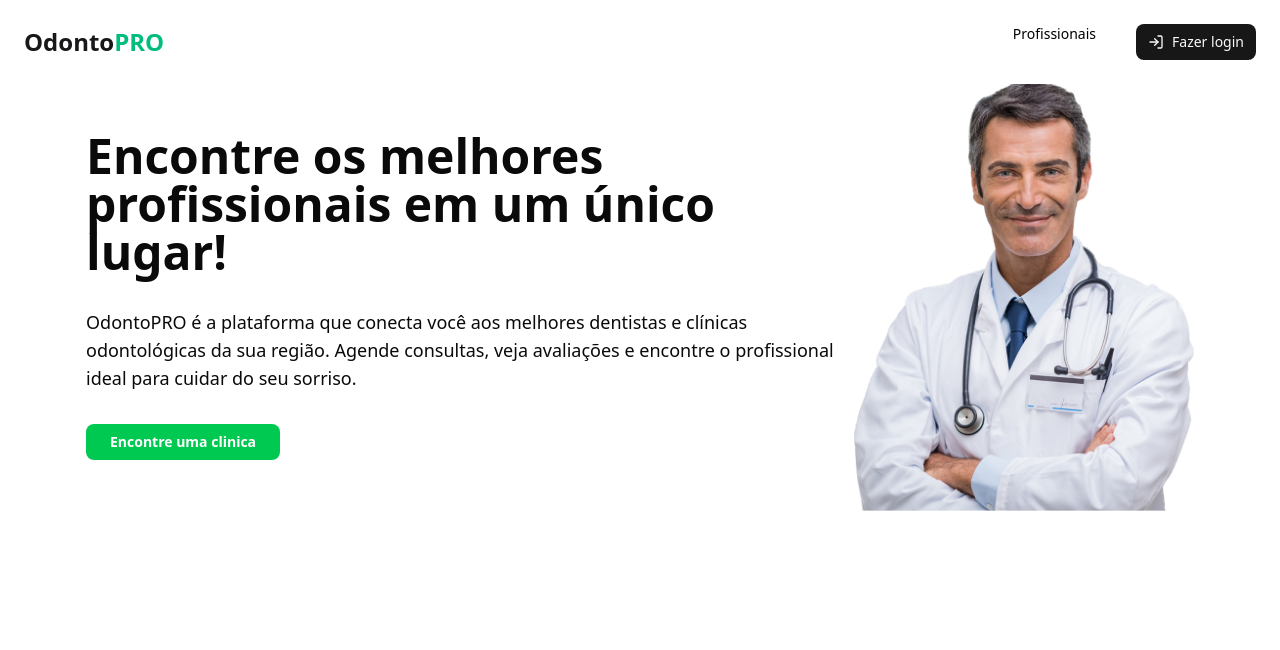
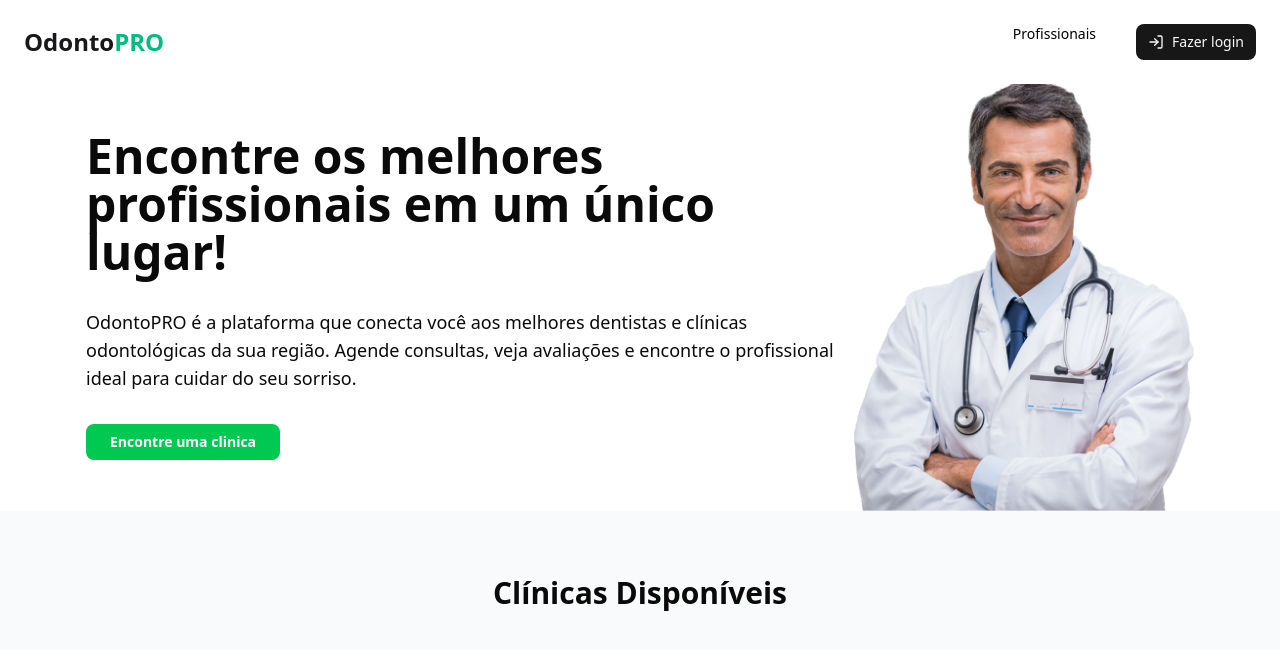
Before and after one commit to zurcx/odontopro, a Next.js app: page / in a window 1280 px wide. Shown: the top 650 px of the page. Built offline with nearby package versions, Linux system fonts and the light colour scheme.

Commit message:
grid profissionais

```diff
--- a/src/app/(public)/_components/hero.tsx
+++ b/src/app/(public)/_components/hero.tsx
@@ -5,7 +5,7 @@ import Image from "next/image";
 export function Hero() {
   return (
     <section className="bg-white">
-      <div className="container mx-auto px-4 pt-20 sm:px-6 lg:px-8">
+      <div className="container mx-auto px-4 pb-4 sm:pb-0 pt-20 sm:px-6 lg:px-8">
 
         <main className="flex-[2] flex items-center justify-center">
 
--- /dev/null
+++ b/src/app/(public)/_components/professionals.tsx
@@ -0,0 +1,16 @@
+export function Professionals() {
+  return (
+    <section className="bg-gray-50 py-16">
+
+      <div className="container mx-auto px-4 sm:px-6 lg:px-8">
+        <h2 className="text-3xl text-center mb-12 font-bold">
+          Clínicas Disponíveis
+        </h2>
+        <section>
+
+
+        </section>
+      </div>
+    </section>
+  )
+}
--- a/src/app/(public)/page.tsx
+++ b/src/app/(public)/page.tsx
@@ -1,16 +1,15 @@
 import { Header } from "./_components/header";
 import { Hero } from "./_components/hero";
+import { Professionals } from "./_components/professionals";
 
 export default function Home() {
   return (
     <div>
       <Header />
-
       <div>
         <Hero />
+        <Professionals />
       </div>
     </div>
-
-
   )
 }
```
